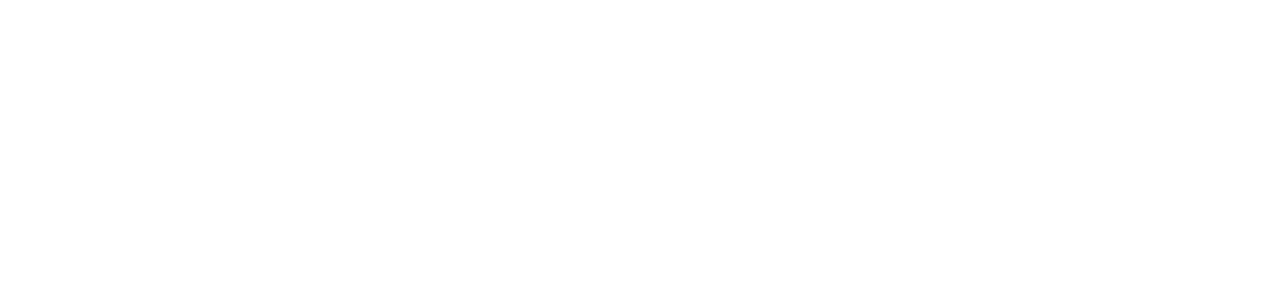
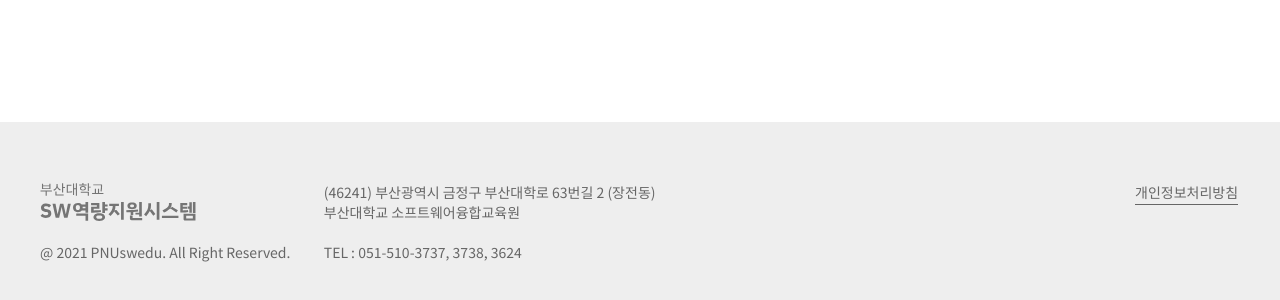
Before and after one commit to SW-CSS/sw-css, a Next.js app in the folder frontend/: page / in a window 1280 px wide. Shown: the part 1478-1778 px from the top of the page. Before the commit the page ends 1600 px from the top, so only its background shows below. Built offline with nearby package versions, Linux system fonts and the light colour scheme.

Commit message:
design: layout에 footer 추가
#3

```diff
--- a/frontend/src/app/layout.tsx
+++ b/frontend/src/app/layout.tsx
@@ -1,3 +1,5 @@
+/* eslint-disable @next/next/no-page-custom-font */
+import Footer from '@/components/Footer';
 import Header from '@/components/Header';
 import ReduxProvider from '@/store/provider';
 
@@ -20,6 +22,7 @@
       <ReduxProvider>
         <Header />
         {children}
+        <Footer />
       </ReduxProvider>
     </body>
   </html>
```
